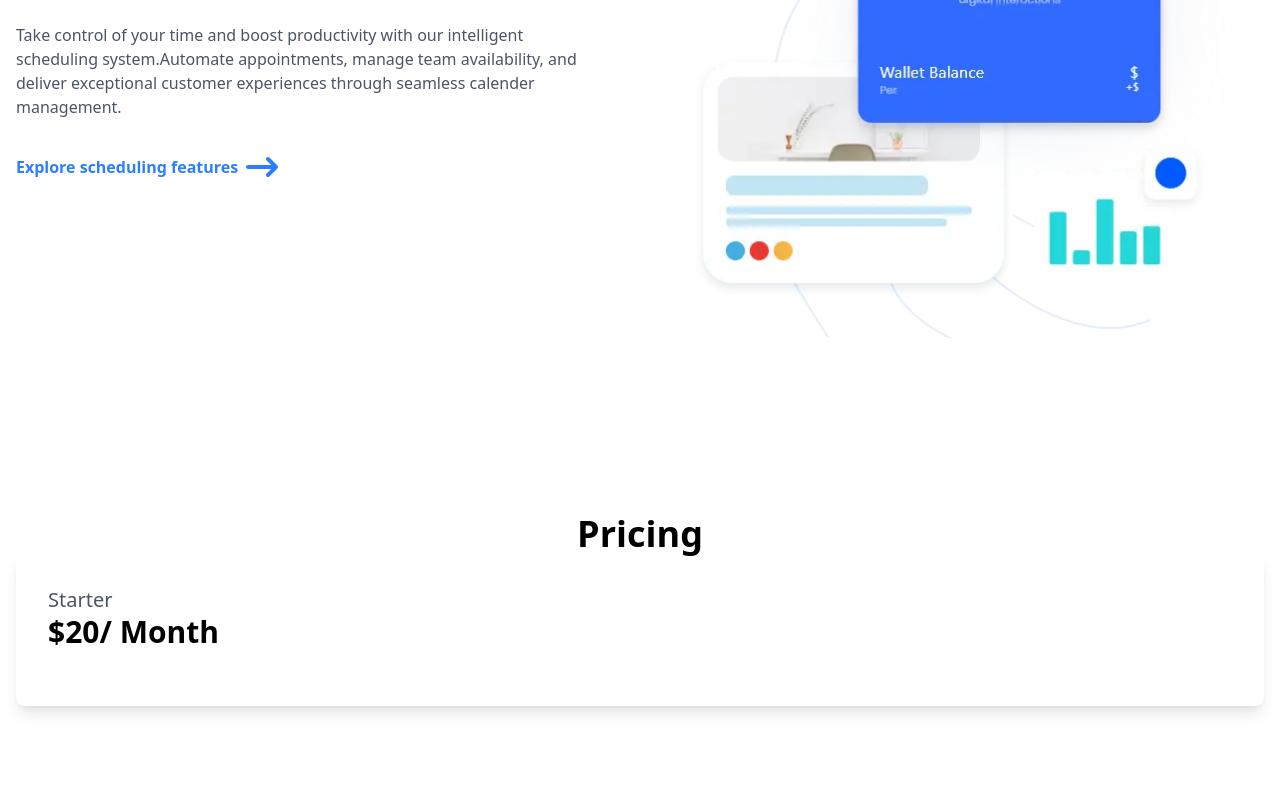
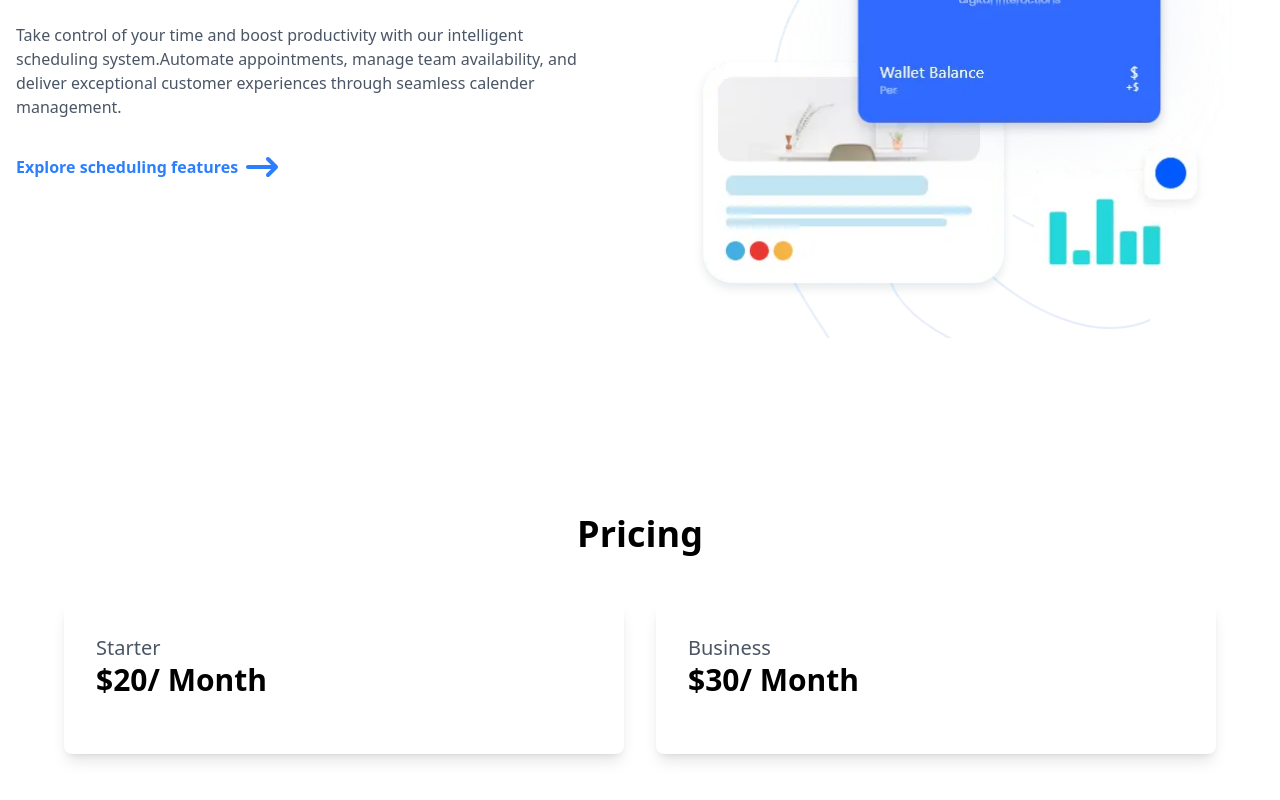
Before and after one commit to Dewmini-Kaveesha/modern-business-landing-page, a React (Vite) app: page / in a window 1280 px wide. Shown: the part 3096-3896 px from the top of the page. Built offline with nearby package versions, Linux system fonts and the light colour scheme.

Commit message:
Created starter and business plan in PricingSection

```diff
--- a/src/components/PricingSection.jsx
+++ b/src/components/PricingSection.jsx
@@ -11,13 +11,20 @@ const PricingSection = () => {
     <section className='py-20 px-4'>
       <div className="max-w-6xl mx-auto">
         <h2 className="text-3xl md:text-4xl font-bold text-center mb:16">Pricing</h2>
-        </div>
-
+          <div className='grid grid-cols-1 md:grid-cols-2 gap-8 mb-12 mt-12'>
+          {/* starter plan */ }
             <div className='bg-white p-8 rounded-lg shadow-lg'>
             <h3 className='text-xl text-gray-600'>Starter</h3>
             <p className='text-3xl font-bold mb-6 '>$20/ Month</p>
             </div>
 
+          {/* business plan*/}
+            <div className='bg-white p-8 rounded-lg shadow-lg'>
+            <h3 className='text-xl text-gray-600'>Business</h3>
+            <p className='text-3xl font-bold mb-6 '>$30/ Month</p>
+          </div>
+        </div>
+      </div>
     </section>
   )
 }
```
Lines whose indentation alone changed are shown as unchanged.
